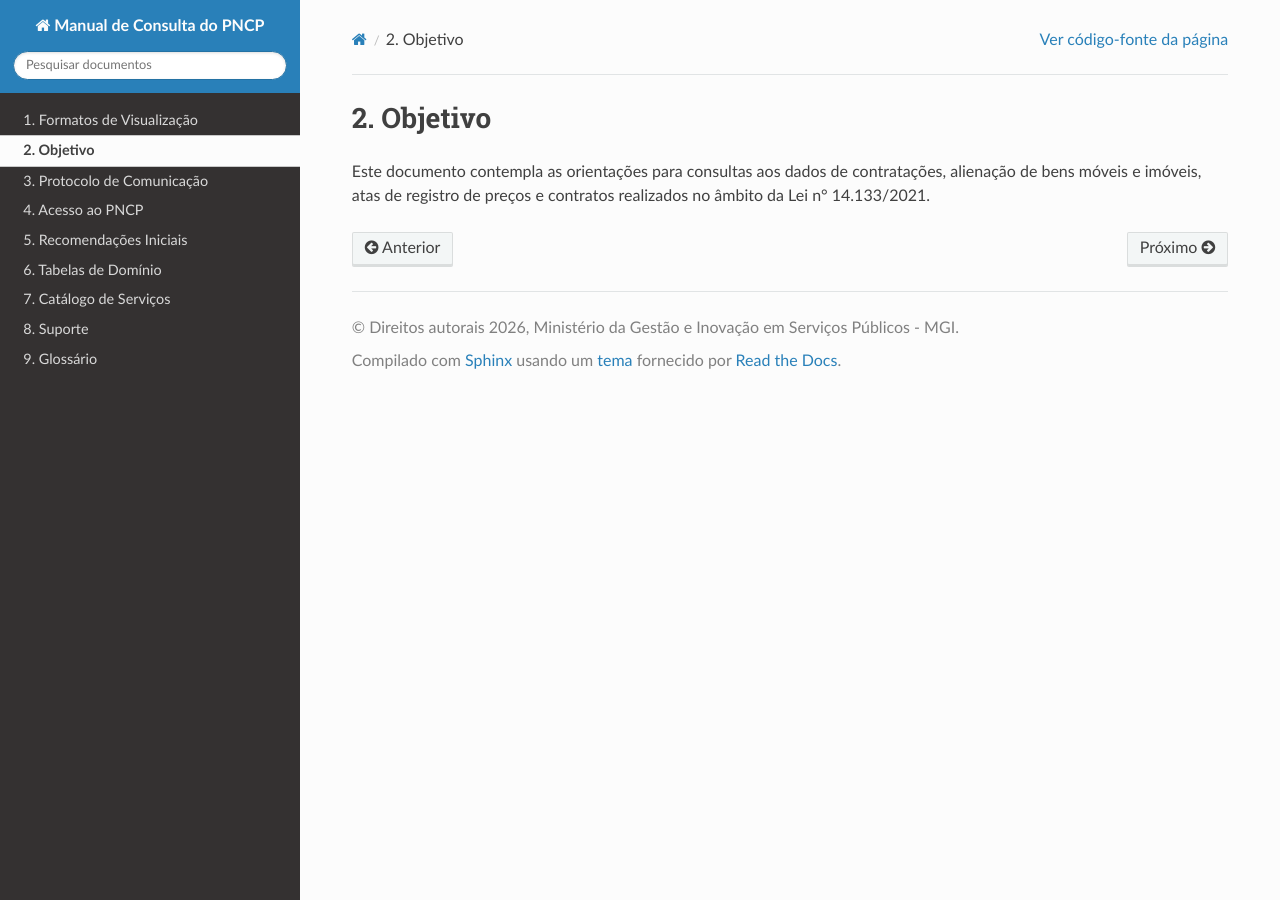
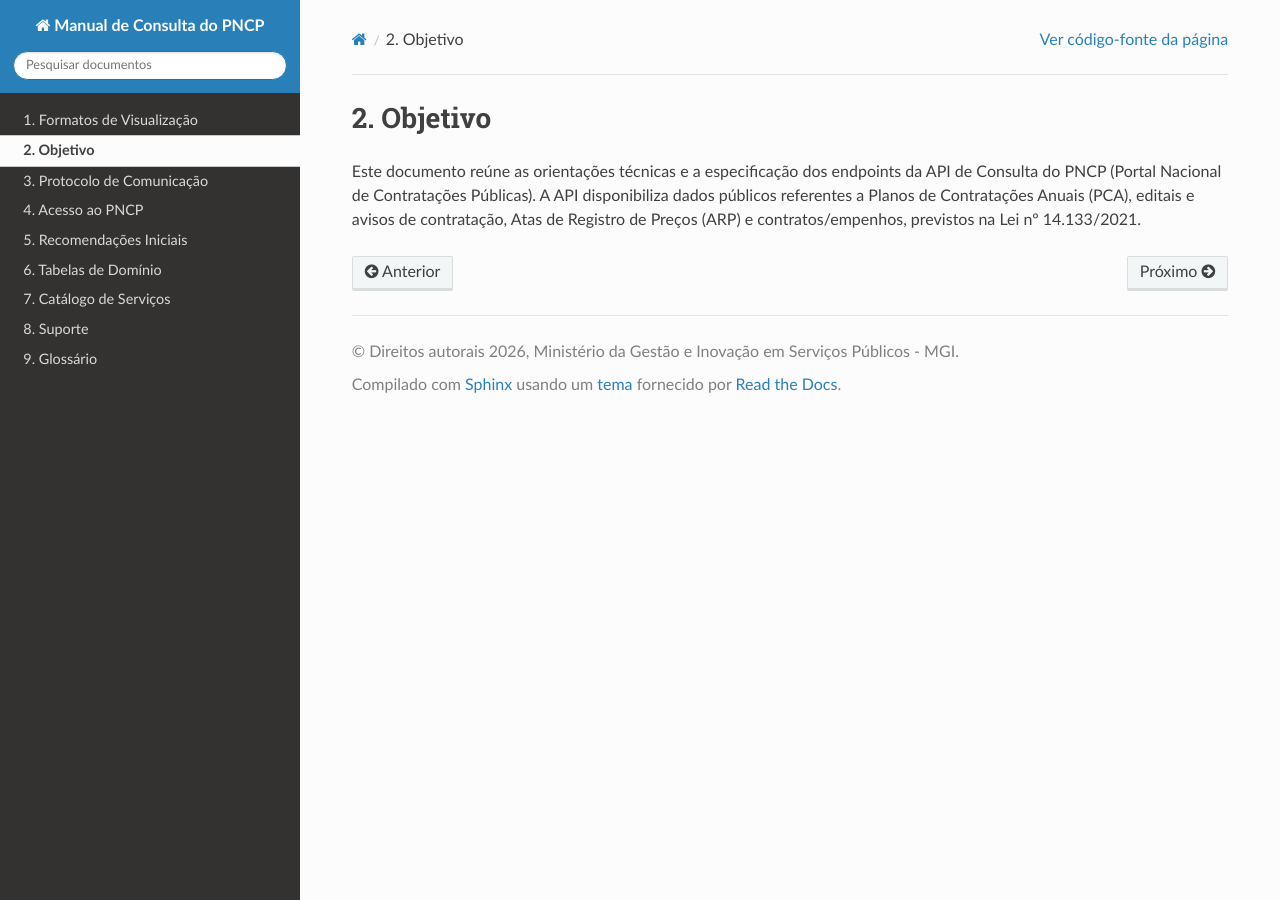
Before and after one commit to sofiaestrelab/Manual-de-Consulta-do-PNCP, a Sphinx documentation site: the page built from docs/source/objetivo.rst, in a window 1280 px wide. Built offline with Sphinx 7.4.7 and the Read the Docs theme 3.1.0, drawn with Linux system fonts in a browser that asks for light colours.

Commit message:
Revise objetivo.rst to clarify document purpose

```diff
--- a/docs/source/objetivo.rst
+++ b/docs/source/objetivo.rst
@@ -1,6 +1,4 @@
 Objetivo
 ========
 
-Este documento contempla as orientações para consultas aos dados de
-contratações, alienação de bens móveis e imóveis, atas de registro de preços e contratos
-realizados no âmbito da Lei n° 14.133/2021.
+Este documento reúne as orientações técnicas e a especificação dos endpoints da API de Consulta do PNCP (Portal Nacional de Contratações Públicas). A API disponibiliza dados públicos referentes a Planos de Contratações Anuais (PCA), editais e avisos de contratação, Atas de Registro de Preços (ARP) e contratos/empenhos, previstos na Lei nº 14.133/2021.
```
